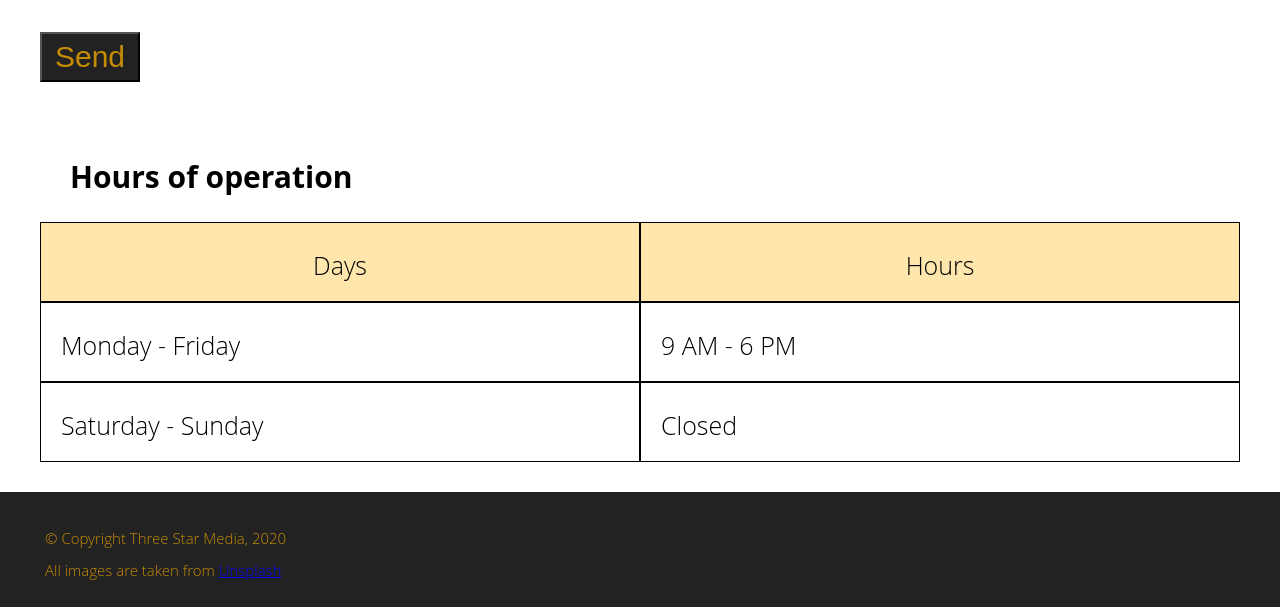
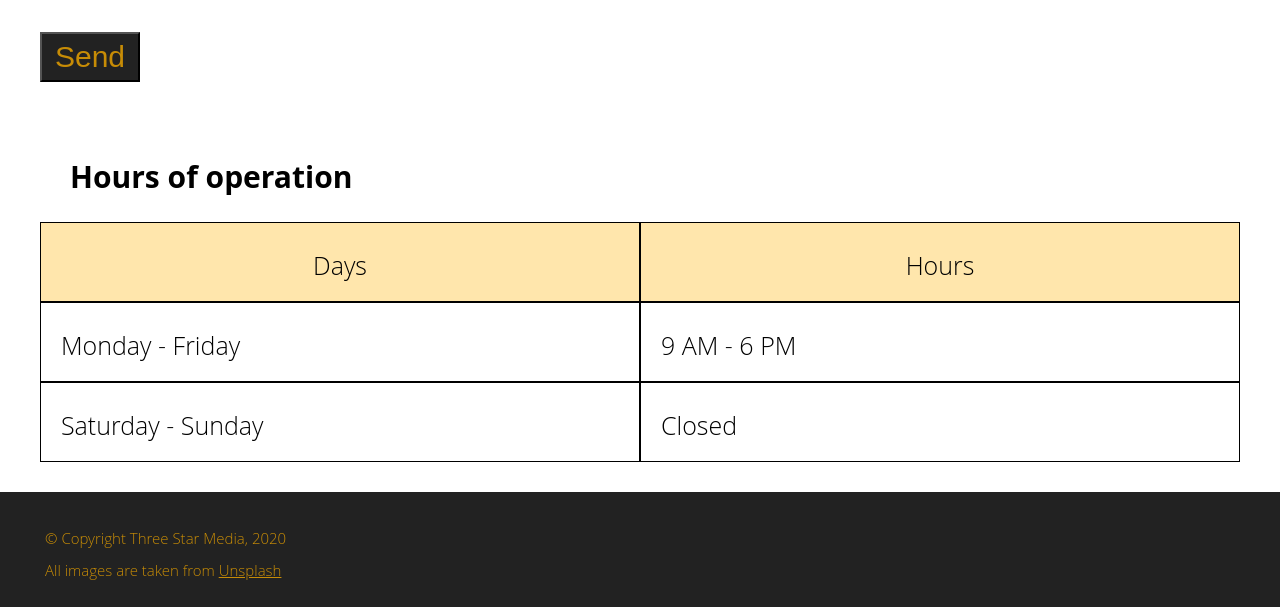
Before and after one commit to samo0018/samo0018.github.io, a plain HTML site: page final-project/index.html in a window 1280 px wide. Shown: the part 4721-5328 px from the top of the page. Drawn offline with Linux system fonts and the light colour scheme.

Commit message:
change link colour

```diff
--- a/final-project/styles/styles.css
+++ b/final-project/styles/styles.css
@@ -580,6 +580,10 @@ footer {
     padding: 20px;
     padding-top: 30px;
 }
+
+a:link {
+    color: #c78c06;
+}
 /*********************************************************************************************************
                                                         Defaults - For Desktop
 *********************************************************************************************************/
```
